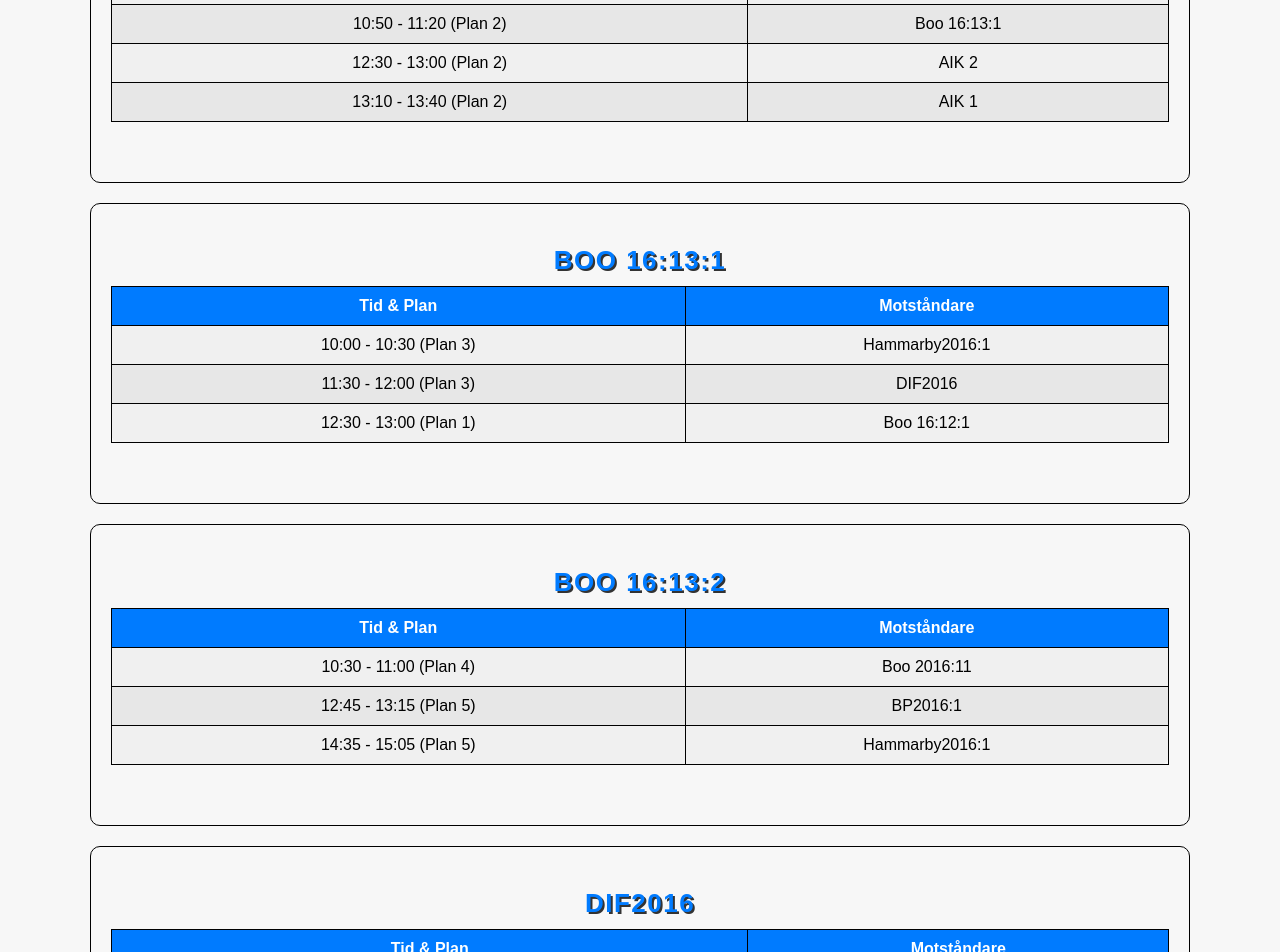
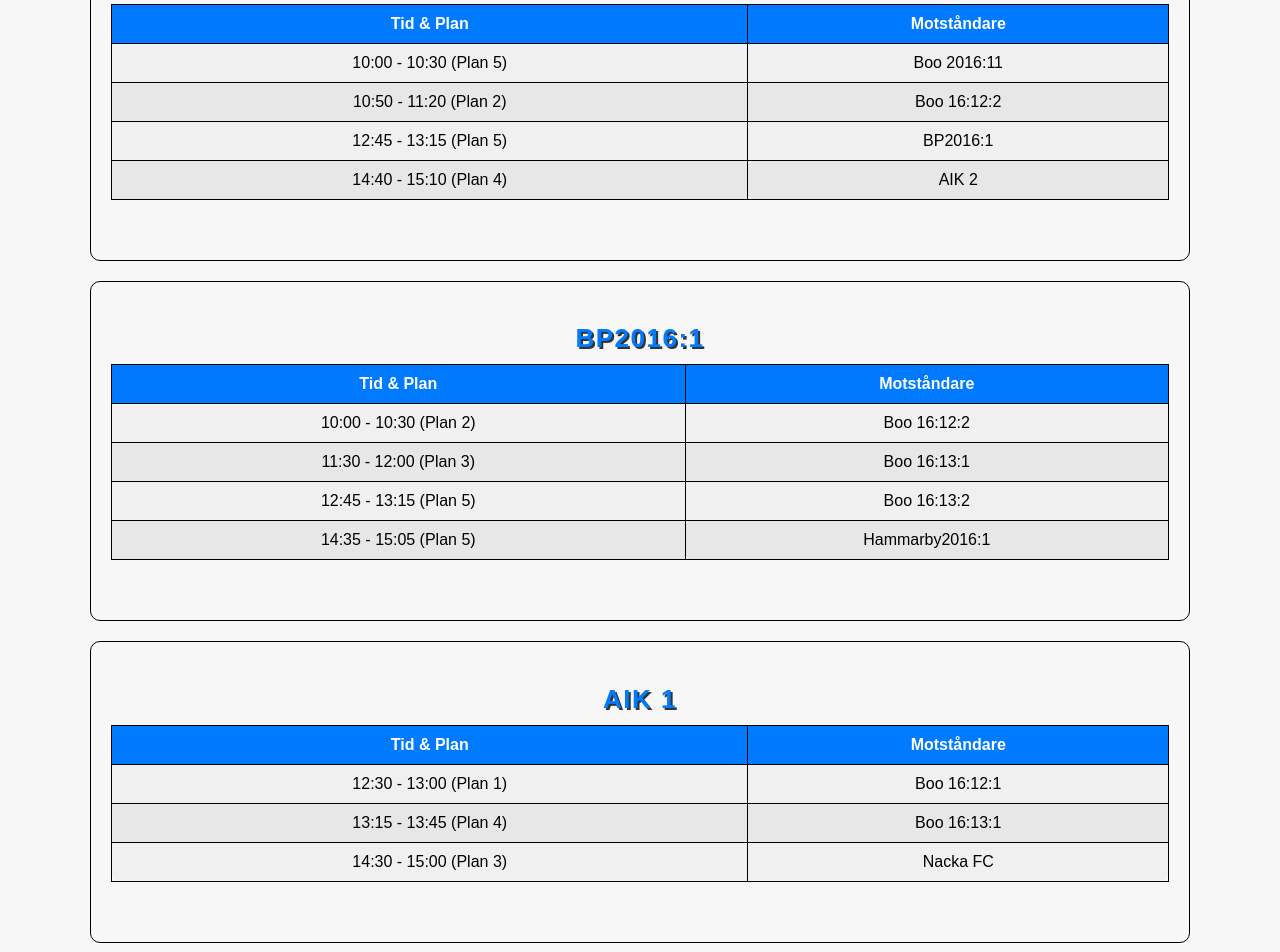
Before and after one commit to patpatpanda/match-schedule, a React (Create React App) app: page / in a window 1280 px wide. Shown: the part 3320-4272 px from the top of the page. Built offline with nearby package versions, Linux system fonts and the light colour scheme.

Commit message:
Update App.js

```diff
--- a/src/App.js
+++ b/src/App.js
@@ -5,86 +5,82 @@
 import Fields from './components/Fields';
 
 function App() {
+  // Boo 16:12:1:s matcher
+  const boo16121Matches = [
+    { timeAndField: '10:00 - 10:30 (Plan 1)', opponent: 'Hammarby2016:1' },
+    { timeAndField: '10:50 - 11:20 (Plan 1)', opponent: 'Boo 16:13:1' },
+    { timeAndField: '11:30 - 12:00 (Plan 1)', opponent: 'Nacka FC' },
+    { timeAndField: '12:30 - 13:00 (Plan 1)', opponent: 'AIK 1' }
+  ];
+
+  // Boo 16:12:2:s matcher
+  const boo16122Matches = [
+    { timeAndField: '10:00 - 10:30 (Plan 2)', opponent: 'BP2016:1' },
+    { timeAndField: '10:50 - 11:20 (Plan 2)', opponent: 'Boo 16:13:2' },
+    { timeAndField: '12:30 - 13:00 (Plan 2)', opponent: 'AIK 2' },
+    { timeAndField: '13:10 - 13:40 (Plan 2)', opponent: 'Nacka FC' }
+  ];
+
+  // Boo 16:13:1:s matcher
+  const boo16131Matches = [
+    { timeAndField: '10:50 - 11:20 (Plan 1)', opponent: 'Boo 16:12:1' },
+    { timeAndField: '11:30 - 12:00 (Plan 3)', opponent: 'BP2016:1' },
+    { timeAndField: '13:15 - 13:45 (Plan 4)', opponent: 'AIK 1' },
+    { timeAndField: '13:50 - 14:20 (Plan 3)', opponent: 'Nacka FC' }
+  ];
+
+  // Boo 16:13:2:s matcher
+  const boo16132Matches = [
+    { timeAndField: '10:00 - 10:30 (Plan 5)', opponent: 'Boo 2016:11' },
+    { timeAndField: '10:50 - 11:20 (Plan 2)', opponent: 'Boo 16:12:2' },
+    { timeAndField: '12:45 - 13:15 (Plan 5)', opponent: 'BP2016:1' },
+    { timeAndField: '14:40 - 15:10 (Plan 4)', opponent: 'AIK 2' }
+  ];
+
+  // BP2016:1:s matcher
+  const bp20161Matches = [
+    { timeAndField: '10:00 - 10:30 (Plan 2)', opponent: 'Boo 16:12:2' },
+    { timeAndField: '11:30 - 12:00 (Plan 3)', opponent: 'Boo 16:13:1' },
+    { timeAndField: '12:45 - 13:15 (Plan 5)', opponent: 'Boo 16:13:2' },
+    { timeAndField: '14:35 - 15:05 (Plan 5)', opponent: 'Hammarby2016:1' }
+  ];
+
   // AIK 1:s matcher
   const aik1Matches = [
     { timeAndField: '12:30 - 13:00 (Plan 1)', opponent: 'Boo 16:12:1' },
-    { timeAndField: '13:10 - 13:40 (Plan 2)', opponent: 'Boo 16:12:2' },
-    { timeAndField: '13:50 - 14:20 (Plan 3)', opponent: 'Nacka FC' },
+    { timeAndField: '13:15 - 13:45 (Plan 4)', opponent: 'Boo 16:13:1' },
+    { timeAndField: '14:30 - 15:00 (Plan 3)', opponent: 'Nacka FC' }
   ];
 
   // AIK 2:s matcher
   const aik2Matches = [
     { timeAndField: '12:30 - 13:00 (Plan 2)', opponent: 'Boo 16:12:2' },
     { timeAndField: '13:20 - 13:50 (Plan 5)', opponent: 'Hammarby2016:1' },
-    { timeAndField: '14:00 - 14:30 (Plan 2)', opponent: 'BP2016:1' },
-  ];
-
-  // Boo 16:12:1:s matcher
-  const boo16121Matches = [
-    { timeAndField: '10:00 - 10:30 (Plan 1)', opponent: 'DIF2016' },
-    { timeAndField: '10:50 - 11:20 (Plan 1)', opponent: 'Hammarby2016:1' },
-    { timeAndField: '12:30 - 13:00 (Plan 1)', opponent: 'AIK 1' },
-    { timeAndField: '13:25 - 13:55 (Plan 1)', opponent: 'BP2016:1' },
-  ];
-
-  // Boo 16:12:2:s matcher
-  const boo16122Matches = [
-    { timeAndField: '10:00 - 10:30 (Plan 2)', opponent: 'BP2016:1' },
-    { timeAndField: '10:50 - 11:20 (Plan 2)', opponent: 'Boo 16:13:1' },
-    { timeAndField: '12:30 - 13:00 (Plan 2)', opponent: 'AIK 2' },
-    { timeAndField: '13:10 - 13:40 (Plan 2)', opponent: 'AIK 1' },
-  ];
-
-  // Boo 16:13:1:s matcher
-  const boo16131Matches = [
-    { timeAndField: '10:00 - 10:30 (Plan 3)', opponent: 'Hammarby2016:1' },
-    { timeAndField: '11:30 - 12:00 (Plan 3)', opponent: 'DIF2016' },
-    { timeAndField: '12:30 - 13:00 (Plan 1)', opponent: 'Boo 16:12:1' },
-  ];
-
-  // Boo 16:13:2:s matcher
-  const boo16132Matches = [
-    { timeAndField: '10:30 - 11:00 (Plan 4)', opponent: 'Boo 2016:11' },
-    { timeAndField: '12:45 - 13:15 (Plan 5)', opponent: 'BP2016:1' },
-    { timeAndField: '14:35 - 15:05 (Plan 5)', opponent: 'Hammarby2016:1' },
-  ];
-
-  // DIF2016:s matcher
-  const dif2016Matches = [
-    { timeAndField: '10:00 - 10:30 (Plan 1)', opponent: 'Boo 16:12:1' },
-    { timeAndField: '11:30 - 12:00 (Plan 3)', opponent: 'Boo 16:13:1' },
-    { timeAndField: '12:30 - 13:00 (Plan 2)', opponent: 'Boo 16:12:2' },
-    { timeAndField: '14:00 - 14:30 (Plan 5)', opponent: 'Boo 2016:11' },
-  ];
-
-  // BP2016:1:s matcher
-  const bp20161Matches = [
-    { timeAndField: '10:00 - 10:30 (Plan 2)', opponent: 'Boo 16:12:2' },
-    { timeAndField: '10:50 - 11:20 (Plan 2)', opponent: 'Boo 16:13:1' },
-    { timeAndField: '12:45 - 13:15 (Plan 5)', opponent: 'Boo 16:13:2' },
-    { timeAndField: '13:25 - 13:55 (Plan 1)', opponent: 'Boo 16:12:1' },
+    { timeAndField: '14:00 - 14:30 (Plan 2)', opponent: 'Boo 2016:11' },
+    { timeAndField: '14:40 - 15:10 (Plan 4)', opponent: 'Boo 16:13:2' }
   ];
 
   // Nacka FC:s matcher
   const nackaFCMatches = [
-    { timeAndField: '11:30 - 12:00 (Plan 1)', opponent: 'Boo 16:12:2' },
-    { timeAndField: '12:30 - 13:00 (Plan 3)', opponent: 'AIK 1' },
-    { timeAndField: '13:15 - 13:45 (Plan 4)', opponent: 'Boo 16:13:2' },
+    { timeAndField: '11:30 - 12:00 (Plan 1)', opponent: 'Boo 16:12:1' },
+    { timeAndField: '13:10 - 13:40 (Plan 2)', opponent: 'Boo 16:12:2' },
+    { timeAndField: '13:50 - 14:20 (Plan 3)', opponent: 'Boo 16:13:1' },
+    { timeAndField: '14:30 - 15:00 (Plan 3)', opponent: 'AIK 1' }
   ];
 
   // Boo 2016:11:s matcher
   const boo201611Matches = [
-    { timeAndField: '10:30 - 11:00 (Plan 4)', opponent: 'Boo 16:13:2' },
+    { timeAndField: '10:00 - 10:30 (Plan 5)', opponent: 'Boo 16:13:2' },
     { timeAndField: '11:15 - 11:45 (Plan 4)', opponent: 'Hammarby2016:1' },
-    { timeAndField: '14:00 - 14:30 (Plan 5)', opponent: 'DIF2016' },
+    { timeAndField: '14:00 - 14:30 (Plan 2)', opponent: 'AIK 2' }
   ];
 
   // Hammarby2016:1:s matcher
   const hammarby20161Matches = [
-    { timeAndField: '10:00 - 10:30 (Plan 3)', opponent: 'Boo 16:13:1' },
-    { timeAndField: '10:50 - 11:20 (Plan 1)', opponent: 'Boo 16:12:1' },
+    { timeAndField: '10:00 - 10:30 (Plan 1)', opponent: 'Boo 16:12:1' },
+    { timeAndField: '11:15 - 11:45 (Plan 4)', opponent: 'Boo 2016:11' },
     { timeAndField: '13:20 - 13:50 (Plan 5)', opponent: 'AIK 2' },
-    { timeAndField: '14:35 - 15:05 (Plan 5)', opponent: 'Boo 16:13:2' },
+    { timeAndField: '14:35 - 15:05 (Plan 5)', opponent: 'BP2016:1' }
   ];
 
   return (
@@ -93,12 +89,6 @@
       <h1>Fotbollsplaner</h1>
       <Fields />
       <h1>Matchschema</h1>
-
-      {/* Sektion för AIK 1 */}
-      <TeamMatches teamName="AIK 1" matches={aik1Matches} />
-
-      {/* Sektion för AIK 2 */}
-      <TeamMatches teamName="AIK 2" matches={aik2Matches} />
 
       {/* Sektion för Boo 16:12:1 */}
       <TeamMatches teamName="Boo 16:12:1" matches={boo16121Matches} />
@@ -112,11 +102,14 @@
       {/* Sektion för Boo 16:13:2 */}
       <TeamMatches teamName="Boo 16:13:2" matches={boo16132Matches} />
 
-      {/* Sektion för DIF2016 */}
-      <TeamMatches teamName="DIF2016" matches={dif2016Matches} />
-
       {/* Sektion för BP2016:1 */}
       <TeamMatches teamName="BP2016:1" matches={bp20161Matches} />
+
+      {/* Sektion för AIK 1 */}
+      <TeamMatches teamName="AIK 1" matches={aik1Matches} />
+
+      {/* Sektion för AIK 2 */}
+      <TeamMatches teamName="AIK 2" matches={aik2Matches} />
 
       {/* Sektion för Nacka FC */}
       <TeamMatches teamName="Nacka FC" matches={nackaFCMatches} />
```
